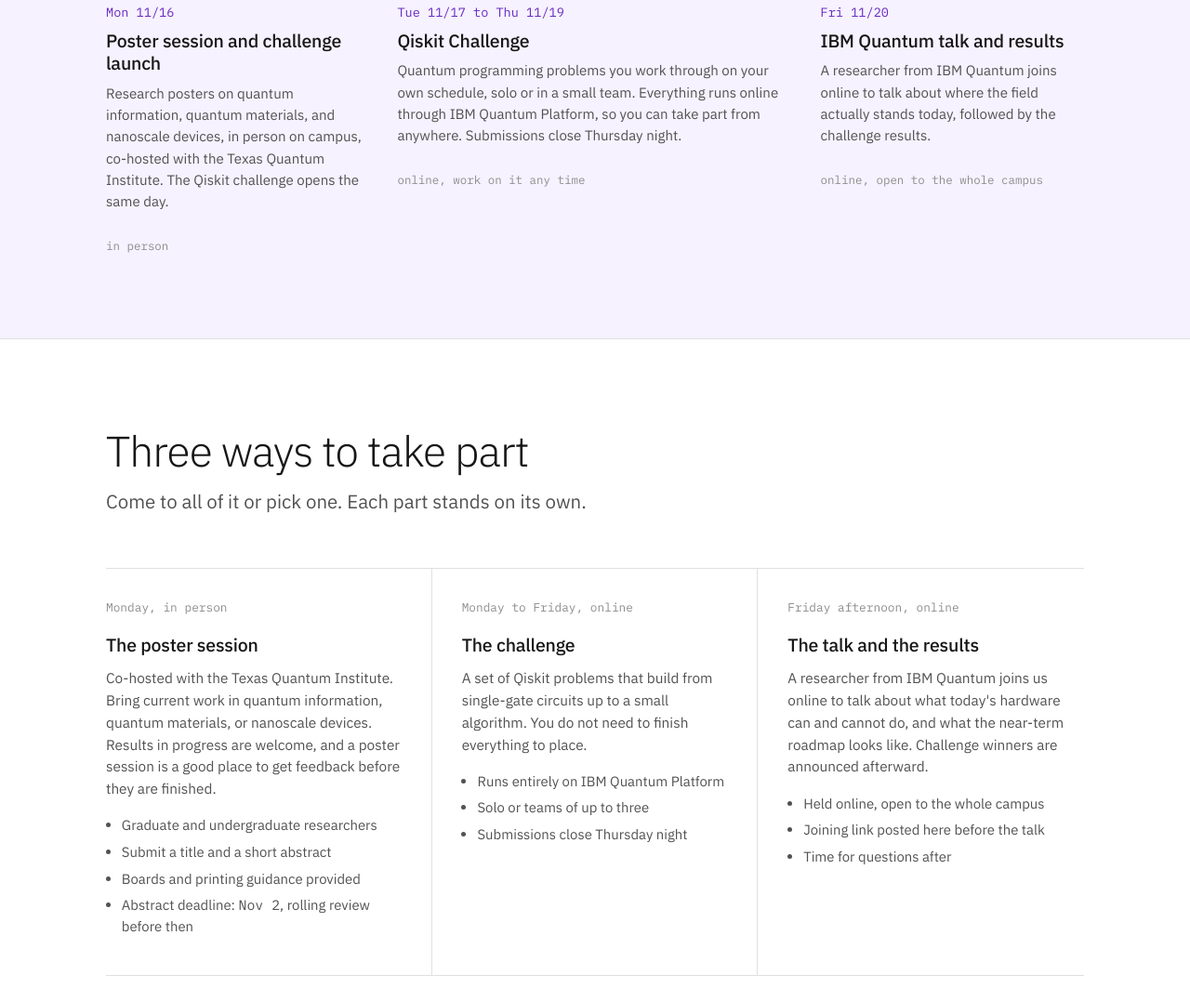
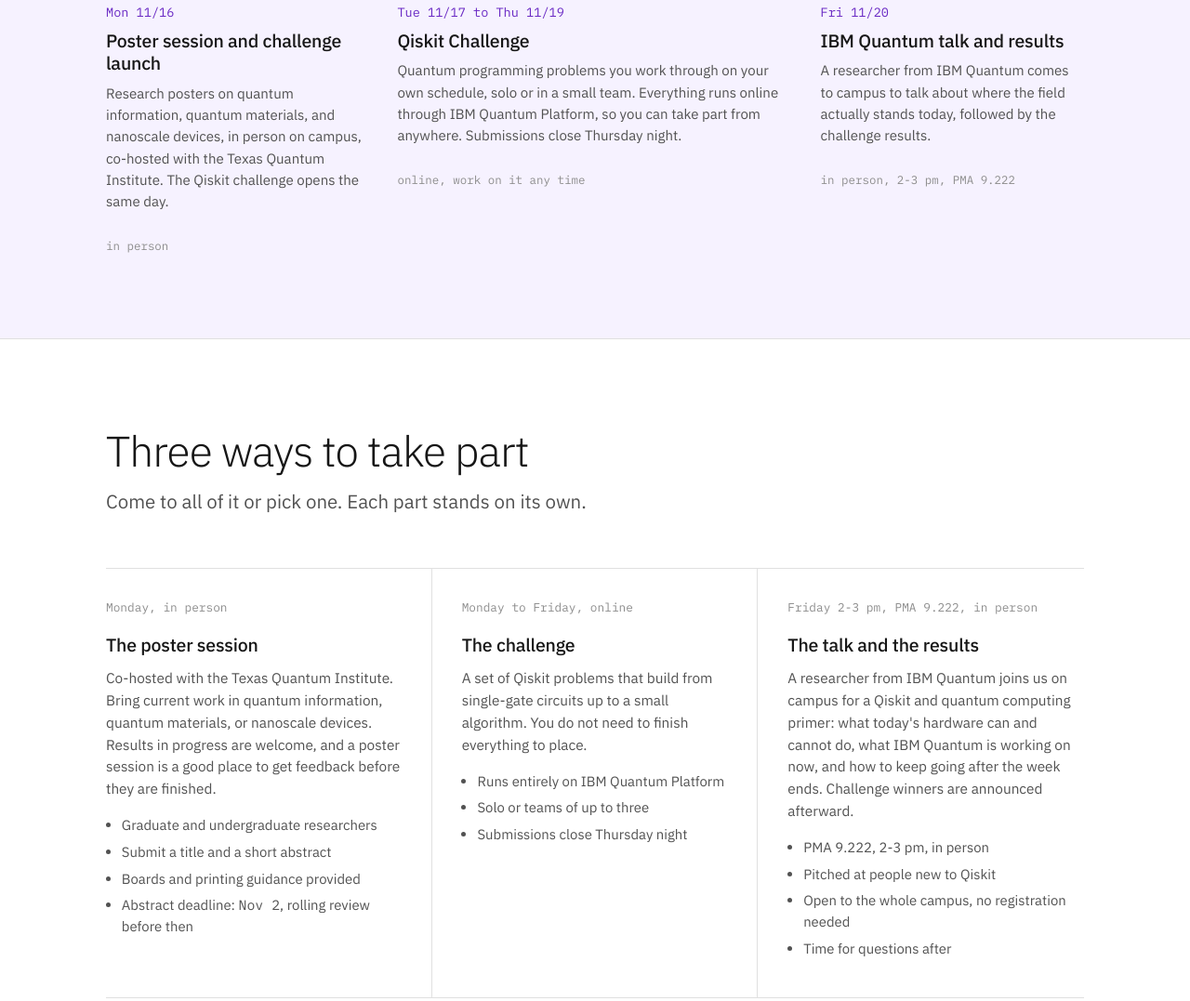
Before and after one commit to ut-qiskit/fall-fest-2026, a plain HTML site: page index.html in a window 1280 px wide. Shown: the part 1323-2400 px from the top of the page at 93% size. Drawn offline with Linux system fonts and the light colour scheme.

Commit message:
Speaker is in person, PMA 9.222, 2-3 pm

```diff
--- a/index.html
+++ b/index.html
@@ -4,14 +4,14 @@
 <meta charset="utf-8">
 <meta name="viewport" content="width=device-width, initial-scale=1">
 <title>Qiskit Fall Fest 2026 at The University of Texas at Austin</title>
-<meta name="description" content="Quantum computing week at UT Austin, November 16-20, 2026. A research poster session, an online Qiskit challenge, and an online talk from IBM Quantum. Hosted by the IEEE Nanotechnology Council student chapter, co-hosted with the Texas Quantum Institute.">
+<meta name="description" content="Quantum computing week at UT Austin, November 16-20, 2026. A research poster session, an online Qiskit challenge, and an in-person talk from IBM Quantum on Friday at 2 pm in PMA 9.222. Hosted by the IEEE Nanotechnology Council student chapter, co-hosted with the Texas Quantum Institute.">
 
 <link rel="icon" href="assets/favicon.png" type="image/png">
 <link rel="canonical" href="https://ut-qiskit.github.io/fall-fest-2026/">
 
 <meta property="og:type" content="website">
 <meta property="og:title" content="Qiskit Fall Fest 2026 at UT Austin">
-<meta property="og:description" content="November 16-20, 2026. A research poster session, an online Qiskit challenge, and an online talk from IBM Quantum at UT Austin.">
+<meta property="og:description" content="November 16-20, 2026. A research poster session, an online Qiskit challenge, and an in-person talk from IBM Quantum, Friday 2-3 pm in PMA 9.222.">
 <meta property="og:image" content="https://ut-qiskit.github.io/fall-fest-2026/assets/og-badge.png">
 <meta name="twitter:card" content="summary">
 
@@ -378,7 +378,7 @@ footer a:hover{color:var(--purple);border-bottom-color:var(--purple)}
       <p class="lede">
         A research poster session opens the week on Monday. A Qiskit coding challenge runs
         online from Monday through Friday. On Friday a researcher from IBM Quantum speaks
-        online, and we announce the winners.
+        at 2 pm in PMA 9.222, and we announce the winners.
       </p>
       <div class="actions">
         <a class="btn btn-solid" href="https://forms.gle/mZggZmkaYWqtJjebA" target="_blank" rel="noopener">Register</a>
@@ -391,7 +391,7 @@ footer a:hover{color:var(--purple);border-bottom-color:var(--purple)}
     <dl class="facts">
       <div class="fact"><dt>5</dt><dd>days of challenge, Monday through Friday</dd></div>
       <div class="fact"><dt>1</dt><dd>poster session, Monday, in person on campus</dd></div>
-      <div class="fact"><dt>1</dt><dd>speaker from IBM Quantum, Friday, online</dd></div>
+      <div class="fact"><dt>1</dt><dd>speaker from IBM Quantum, Friday 2-3 pm, PMA 9.222</dd></div>
       <div class="fact"><dt>0</dt><dd>cost, and no prior quantum experience assumed</dd></div>
     </dl>
     </div>
@@ -454,10 +454,10 @@ footer a:hover{color:var(--purple);border-bottom-color:var(--purple)}
           <span class="date">Fri 11/20</span>
           <h3>IBM Quantum talk and results</h3>
           <p>
-            A researcher from IBM Quantum joins online to talk about where the field
+            A researcher from IBM Quantum comes to campus to talk about where the field
             actually stands today, followed by the challenge results.
           </p>
-          <span class="tag">online, open to the whole campus</span>
+          <span class="tag">in person, 2-3 pm, PMA 9.222</span>
         </div>
 
       </div>
@@ -506,16 +506,18 @@ footer a:hover{color:var(--purple);border-bottom-color:var(--purple)}
       </article>
 
       <article class="track">
-        <span class="meta">Friday afternoon, online</span>
+        <span class="meta">Friday 2-3 pm, PMA 9.222, in person</span>
         <h3>The talk and the results</h3>
         <p>
-          A researcher from IBM Quantum joins us online to talk about what today's
-          hardware can and cannot do, and what the near-term roadmap looks like. Challenge
-          winners are announced afterward.
+          A researcher from IBM Quantum joins us on campus for a Qiskit and quantum
+          computing primer: what today's hardware can and cannot do, what IBM Quantum is
+          working on now, and how to keep going after the week ends. Challenge winners are
+          announced afterward.
         </p>
         <ul>
-          <li>Held online, open to the whole campus</li>
-          <li>Joining link posted here before the talk</li>
+          <li>PMA 9.222, 2-3 pm, in person</li>
+          <li>Pitched at people new to Qiskit</li>
+          <li>Open to the whole campus, no registration needed</li>
           <li>Time for questions after</li>
         </ul>
       </article>
@@ -580,7 +582,7 @@ footer a:hover{color:var(--purple);border-bottom-color:var(--purple)}
       </details>
       <details>
         <summary>Can I take part remotely?</summary>
-        <p>Mostly. The challenge is fully online and the Friday talk is held online, so both work from anywhere. Only the Monday poster session is in person on campus.</p>
+        <p>The challenge is fully online, so that part works from anywhere. The Monday poster session and the Friday talk are both in person on campus.</p>
       </details>
       <details>
         <summary>Can I present a poster as an undergraduate?</summary>
```
